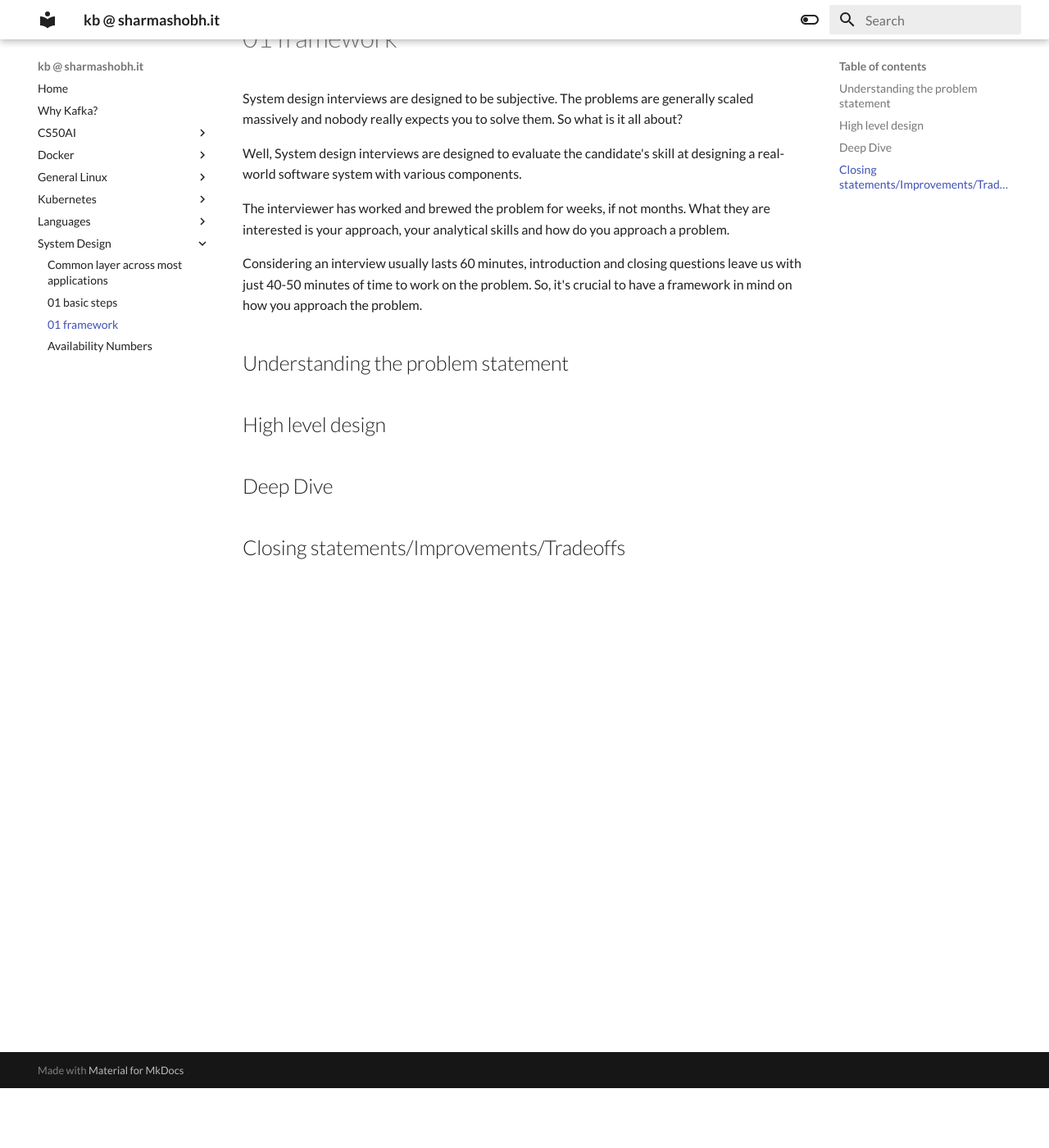
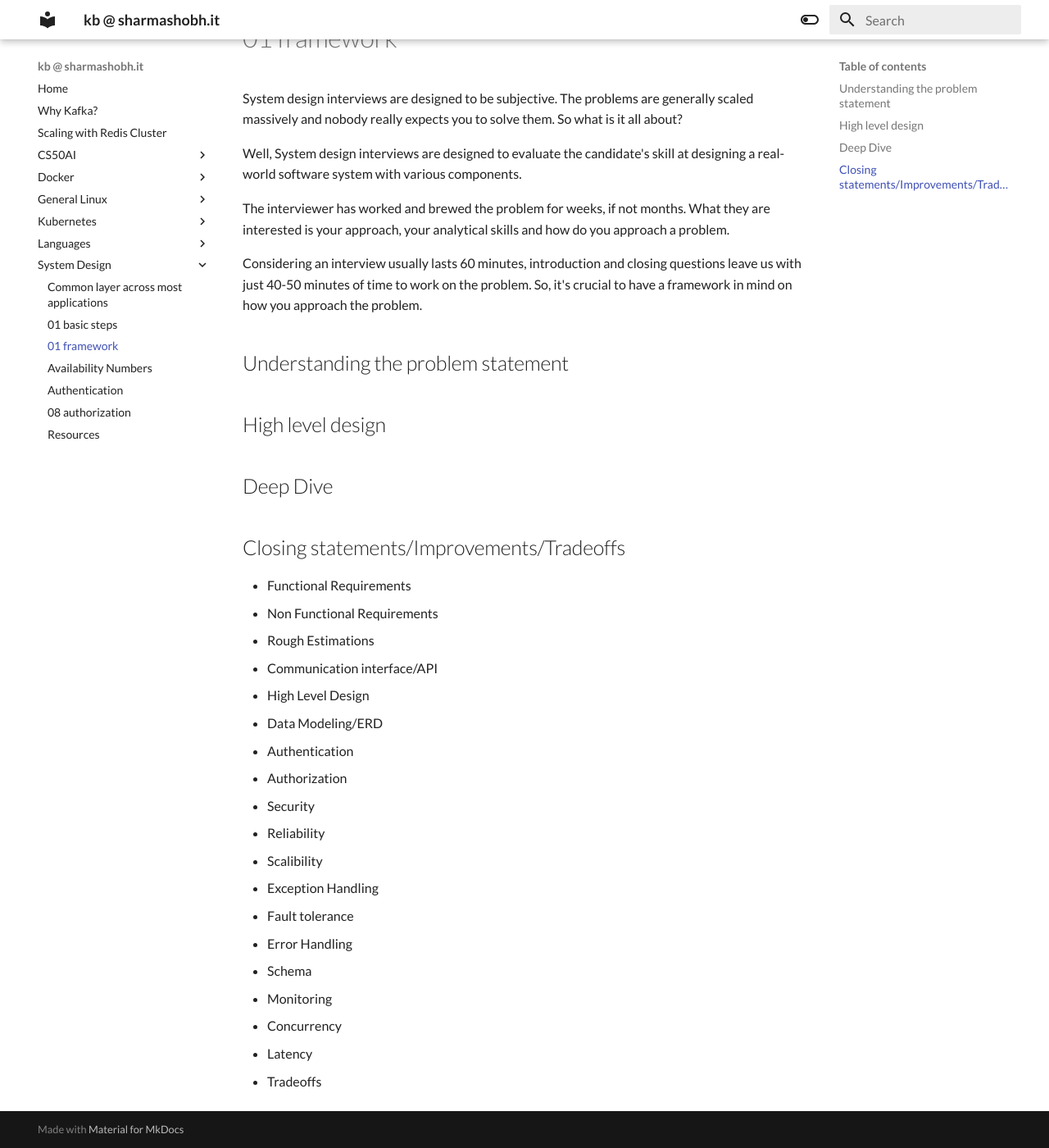
Before and after one commit to sharmashobhit/kb, an MkDocs documentation site: the page built from docs/System Design/01-framework.md, in a window 1280 px wide and 1400 px high, scrolled down 73 px. Shown: the whole window at 82% size. Built offline with MkDocs 1.6.1 and Material for MkDocs 9.7.7, drawn with Linux system fonts in a browser that asks for light colours.

Commit message:
vault backup: 2023-05-08 19:29:27

```diff
--- a/docs/System Design/01-framework.md
+++ b/docs/System Design/01-framework.md
@@ -13,3 +13,23 @@ Considering an interview usually lasts 60 minutes, introduction and closing ques
 ## Deep Dive
 
 ## Closing statements/Improvements/Tradeoffs
+
+- Functional Requirements
+- Non Functional Requirements
+- Rough Estimations
+- Communication interface/API
+- High Level Design
+- Data Modeling/ERD
+- Authentication
+- Authorization
+- Security
+- Reliability
+- Scalibility
+- Exception Handling
+- Fault tolerance
+- Error Handling
+- Schema
+- Monitoring
+- Concurrency
+- Latency
+- Tradeoffs
```
Also changed, not shown: docs/Kafka.md (+1 -0 lines), docs/Redis.md (added, +41 -0 lines), docs/System Design/00-cheatsheet.md (+25 -0 lines), docs/System Design/07-authentication.md (added, +77 -0 lines), docs/System Design/resources.md (added, +1 -0 lines), docs/index.md (+2 -0 lines), docs/System Design/08-authorization.md (added), 3 other files.
